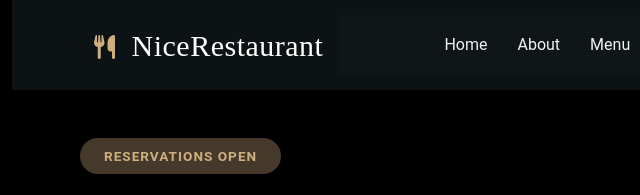
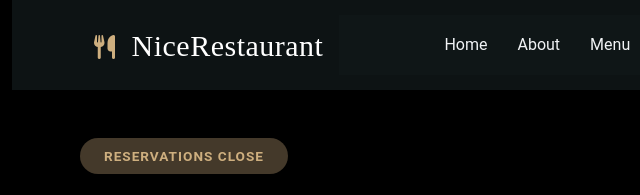
Before and after one commit to nilesh-pandav-760/restaurant, a plain HTML site: page index.html in a window 1280 px wide. Shown: the top 195 px of the page, 0-640 px from the left. Drawn offline with nearby package versions, Linux system fonts and the light colour scheme.

Commit message:
update: title from hero section

```diff
--- a/index.html
+++ b/index.html
@@ -88,7 +88,7 @@
         <div class="col-lg-6 order-lg-1 order-2   bg-black" id="home-text">
           <div class="home-text">
             <div class="hero-title rounded-pill  status-badge  " id="home-resevar">
-              <div>Reservations Open</div>
+              <div>Reservations Close</div>
             </div>
             <h2 class="home-font text-white">
               Savor The Moment, One Bite at a Time
```
